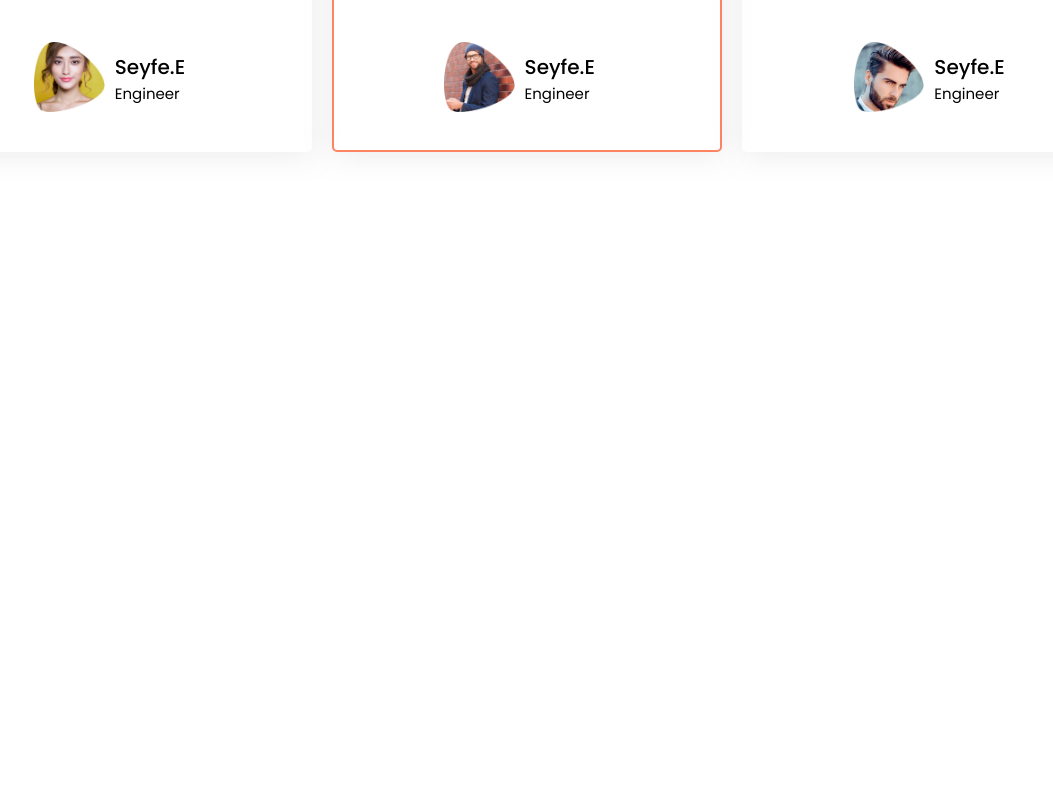
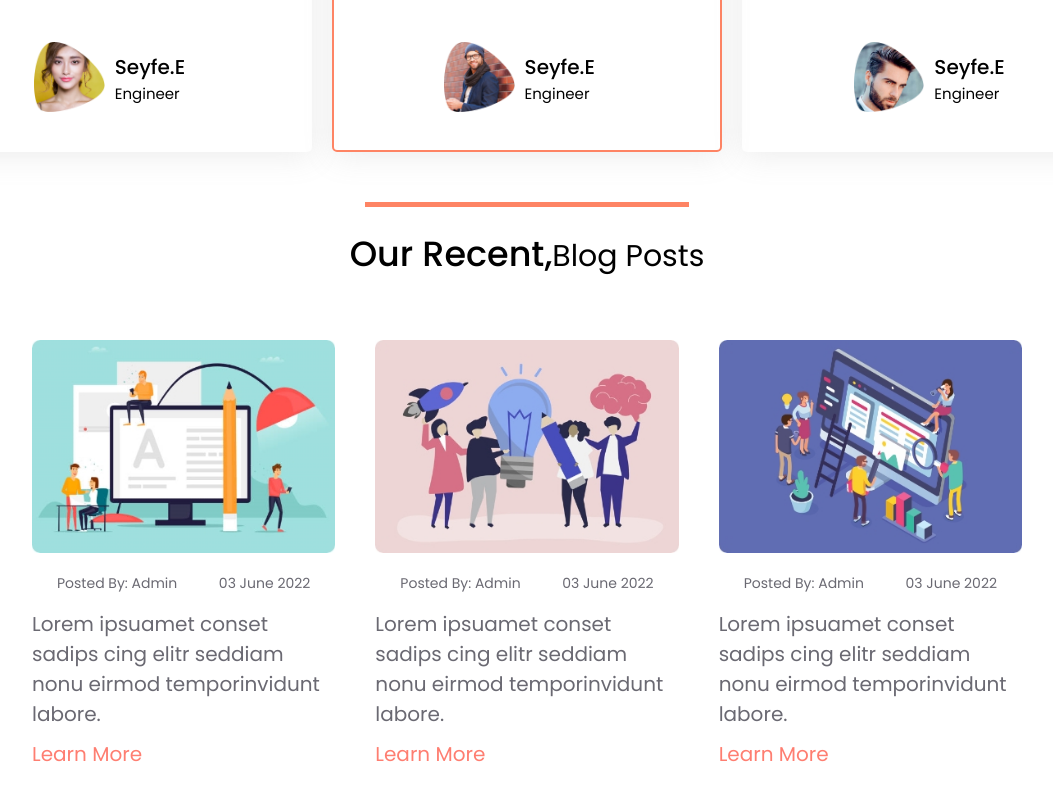
Before and after one commit to eeyfesubalew/start--up, a React (Create React App) app: page / in a window 1280 px wide. Shown: the part 5042-5842 px from the top of the page, without its empty margins (113-1166 px from the left). Before the commit the page ends 5224 px from the top, so only its background shows below. Built offline with nearby package versions, Linux system fonts and the light colour scheme.

Commit message:
blog post

```diff
--- a/src/components/Blog.scss
+++ b/src/components/Blog.scss
@@ -0,0 +1,44 @@
+.blog-section {
+  padding: 1rem 10rem;
+}
+.blog-title {
+}
+.blog-container {
+  padding: 1.5rem 2.5rem;
+  display: grid;
+  // width: 80%;
+  grid-template-columns: repeat(3, 1fr);
+}
+
+.blog-btn-cont {
+  //   text-align: center;
+  margin-top: 1rem;
+}
+.blog {
+  padding: 1rem 2rem;
+  &-text {
+    font-size: 2rem;
+    color: #6a6972;
+  }
+  &-posted {
+    display: flex;
+    justify-content: space-between;
+    padding: 1.5rem 2.5rem;
+    color: #6a6972;
+  }
+  &-posted-by {
+    font-size: 1.4rem;
+  }
+  &-posted-on {
+    font-size: 1.4rem;
+  }
+  &-btn {
+    font-size: 2rem;
+    color: #fe7e71;
+    // margin-top: 5.5rem;
+    text-decoration: none;
+  }
+  &-img {
+    width: 100%;
+  }
+}
--- a/src/components/Header.js
+++ b/src/components/Header.js
@@ -6,6 +6,7 @@ import About from "./About";
 import AboutSection from "./About-section";
 import Team from "./Team";
 import Testemonial from "./Testemonial";
+import Blog from "./blog";
 const Header = () => {
   return (
     <Fragment>
@@ -60,6 +61,7 @@ const Header = () => {
       </main>
       <Team />
       <Testemonial />
+      <Blog />
     </Fragment>
   );
 };
--- a/src/components/blog.js
+++ b/src/components/blog.js
@@ -0,0 +1,63 @@
+import "./Blog.scss";
+import blog1 from "../assets/blog-1.jpg";
+import blog2 from "../assets/blog-2.jpg";
+import blog3 from "../assets/blog-3.jpg";
+import { useState } from "react";
+const blogState = [
+  {
+    img: blog1,
+    postedBy: "Admin",
+    postedDate: "03 June 2022",
+    blogPost:
+      "Lorem ipsuamet conset sadips cing elitr seddiam nonu eirmod temporinvidunt labore.",
+  },
+  {
+    img: blog2,
+    postedBy: "Admin",
+    postedDate: "03 June 2022",
+    blogPost:
+      "Lorem ipsuamet conset sadips cing elitr seddiam nonu eirmod temporinvidunt labore.",
+  },
+  {
+    img: blog3,
+    postedBy: "Admin",
+    postedDate: "03 June 2022",
+    blogPost:
+      "Lorem ipsuamet conset sadips cing elitr seddiam nonu eirmod temporinvidunt labore.",
+  },
+];
+const Blog = () => {
+  const [blgState, setBlogState] = useState(blogState);
+  return (
+    <section className="blog-section">
+      <div className="text-container blog-title">
+        <p className="about-text">
+          <span className="about-primary"> Our Recent,</span>
+          <span className="about-secondary">Blog Posts</span>
+        </p>
+      </div>
+      <div className="blog-container">
+        {blgState.map((blog) => {
+          return (
+            <div className="blog">
+              <div className="blog-img-cont">
+                <img src={blog.img} className="blog-img" />
+              </div>
+              <div className="blog-posted">
+                <p className="blog-posted-by">Posted By: {blog.postedBy} </p>
+                <p className="blog-posted-on">{blog.postedDate} </p>
+              </div>
+              <p className="blog-text">{blog.blogPost}</p>
+              <div className="blog-btn-cont">
+                <a className="blog-btn" href="#">
+                  Learn More
+                </a>
+              </div>
+            </div>
+          );
+        })}
+      </div>
+    </section>
+  );
+};
+export default Blog;
```
